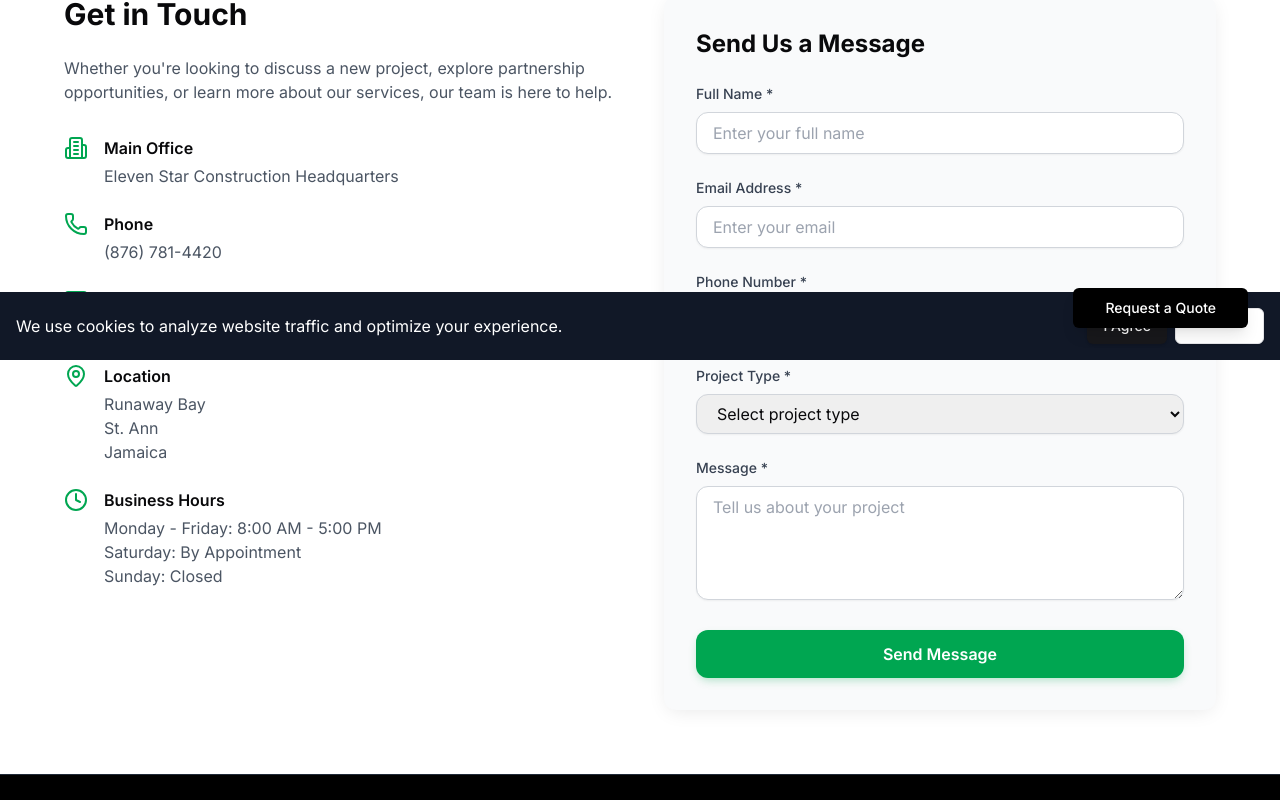
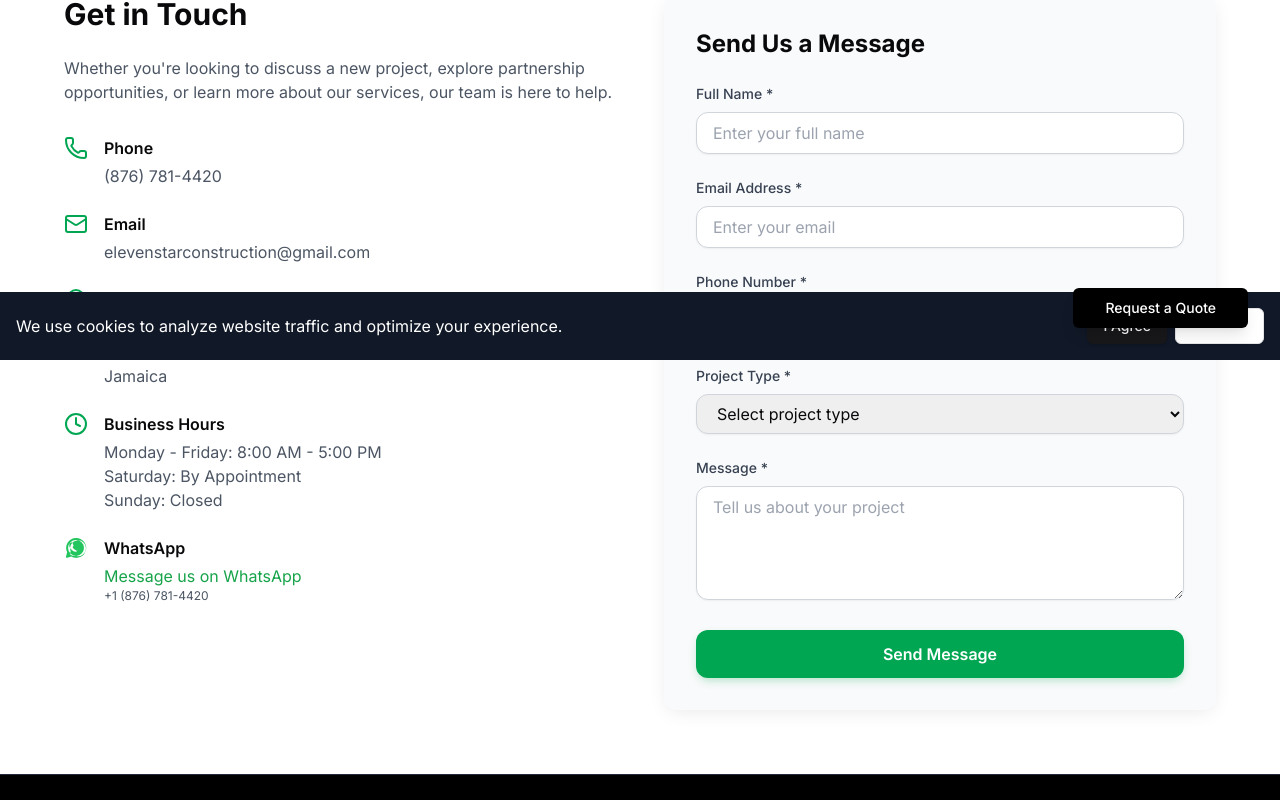
Before and after one commit to Debo123456/eleven-star-construction, a Next.js app: page /contact in a window 1280 px wide. Shown: the part 440-1240 px from the top of the page. Built offline with nearby package versions, Linux system fonts and the light colour scheme.

Commit message:
Updated email and added whatsapp messaging

```diff
--- a/app/contact/page.tsx
+++ b/app/contact/page.tsx
@@ -1,6 +1,6 @@
 "use client"
 
-import { Mail, Phone, MapPin, Clock, Building2 } from "lucide-react"
+import { Mail, Phone, MapPin, Clock, Building2, MessageCircle } from "lucide-react"
 import { useForm } from "react-hook-form"
 import { zodResolver } from "@hookform/resolvers/zod"
 import * as z from "zod"
@@ -79,7 +79,7 @@
                 </p>
               </div>
 
-              <div className="space-y-6">
+              {/*
               <div className="flex items-start space-x-4">
                 <Building2 className="w-6 h-6 text-brand-green" />
                 <div>
@@ -87,7 +87,9 @@
                   <p className="text-gray-600">Eleven Star Construction Headquarters</p>
                 </div>
               </div>
+              */}
 
+              <div className="space-y-6">
                 <div className="flex items-start space-x-4">
                   <Phone className="w-6 h-6 text-brand-green" />
                   <div>
@@ -100,7 +102,7 @@
                   <Mail className="w-6 h-6 text-brand-green" />
                   <div>
                     <h3 className="font-semibold mb-1">Email</h3>
-                    <p className="text-gray-600">info@elevenstarconstruction.com</p>
+                    <p className="text-gray-600">elevenstarconstruction@gmail.com</p>
                   </div>
                 </div>
 
@@ -125,6 +127,35 @@
                       Saturday: By Appointment<br />
                       Sunday: Closed
                     </p>
+                  </div>
+                </div>
+
+                <div className="flex items-start space-x-4">
+                  {/* WhatsApp Icon (SVG for brand accuracy) */}
+                  <span className="w-6 h-6 text-green-500 flex items-center justify-center">
+                    <svg
+                      xmlns="http://www.w3.org/2000/svg"
+                      fill="currentColor"
+                      viewBox="0 0 24 24"
+                      className="w-6 h-6"
+                      aria-hidden="true"
+                      focusable="false"
+                    >
+                      <path d="M12.04 2.003a9.94 9.94 0 0 0-8.89 14.36l-1.13 4.13a1 1 0 0 0 1.22 1.22l4.13-1.13a9.94 9.94 0 1 0 4.67-18.58zm0 2a7.94 7.94 0 1 1 0 15.88 7.94 7.94 0 0 1 0-15.88zm-6.13 14.1.7-2.56a1 1 0 0 0-.13-.86A7.94 7.94 0 1 1 12.04 20a7.94 7.94 0 0 1-6.13-1.87zm10.13-4.1c-.13-.07-.77-.38-1.1-.53-.29-.13-.5-.13-.7.13-.2.26-.8.93-.98 1.12-.18.2-.36.2-.66.07-.29-.13-1.23-.45-2.34-1.44-.86-.77-1.44-1.7-1.61-1.99-.17-.29-.02-.45.12-.58.13-.13.29-.33.43-.5.14-.17.19-.29.29-.48.1-.19.05-.36-.02-.5-.07-.13-.7-1.68-.96-2.3-.25-.6-.5-.52-.7-.53-.18-.01-.39-.01-.6-.01-.21 0-.55.08-.84.38-.29.3-1.1 1.08-1.1 2.63 0 1.55 1.1 3.05 2.1 4.13 1.01 1.08 2.36 2.13 3.8 2.13 1.44 0 2.13-.92 2.42-1.3.29-.38.29-.7.2-.92-.09-.22-.34-.35-.47-.42z"/>
+                    </svg>
+                  </span>
+                  <div>
+                    <h3 className="font-semibold mb-1">WhatsApp</h3>
+                    <a
+                      href="https://wa.me/18767814420"
+                      target="_blank"
+                      rel="noopener noreferrer"
+                      className="text-green-600 hover:underline"
+                      aria-label="Chat with us on WhatsApp"
+                    >
+                      Message us on WhatsApp
+                    </a>
+                    <p className="text-gray-600 text-xs">+1 (876) 781-4420</p>
                   </div>
                 </div>
 
--- a/components/Footer.tsx
+++ b/components/Footer.tsx
@@ -42,7 +42,7 @@
               <p>St. Ann</p>
               <p>Jamaica</p>
               <p className="mt-2">Phone: <a href="tel:+18767814420" aria-label="Call us at (876) 781-4420">(876) 781-4420</a></p>
-              <p>Email: <a href="mailto:info@elevenstarconst.com" aria-label="Email us at info@elevenstarconst.com">info@elevenstarconst.com</a></p>
+              <p>Email: <a href="mailto:elevenstarconstruction@gmail.com" aria-label="Email us at elevenstarconstruction@gmail.com">elevenstarconstruction@gmail.com</a></p>
             </address>
           </div>
         </div>
```
Lines whose indentation alone changed are shown as unchanged.
